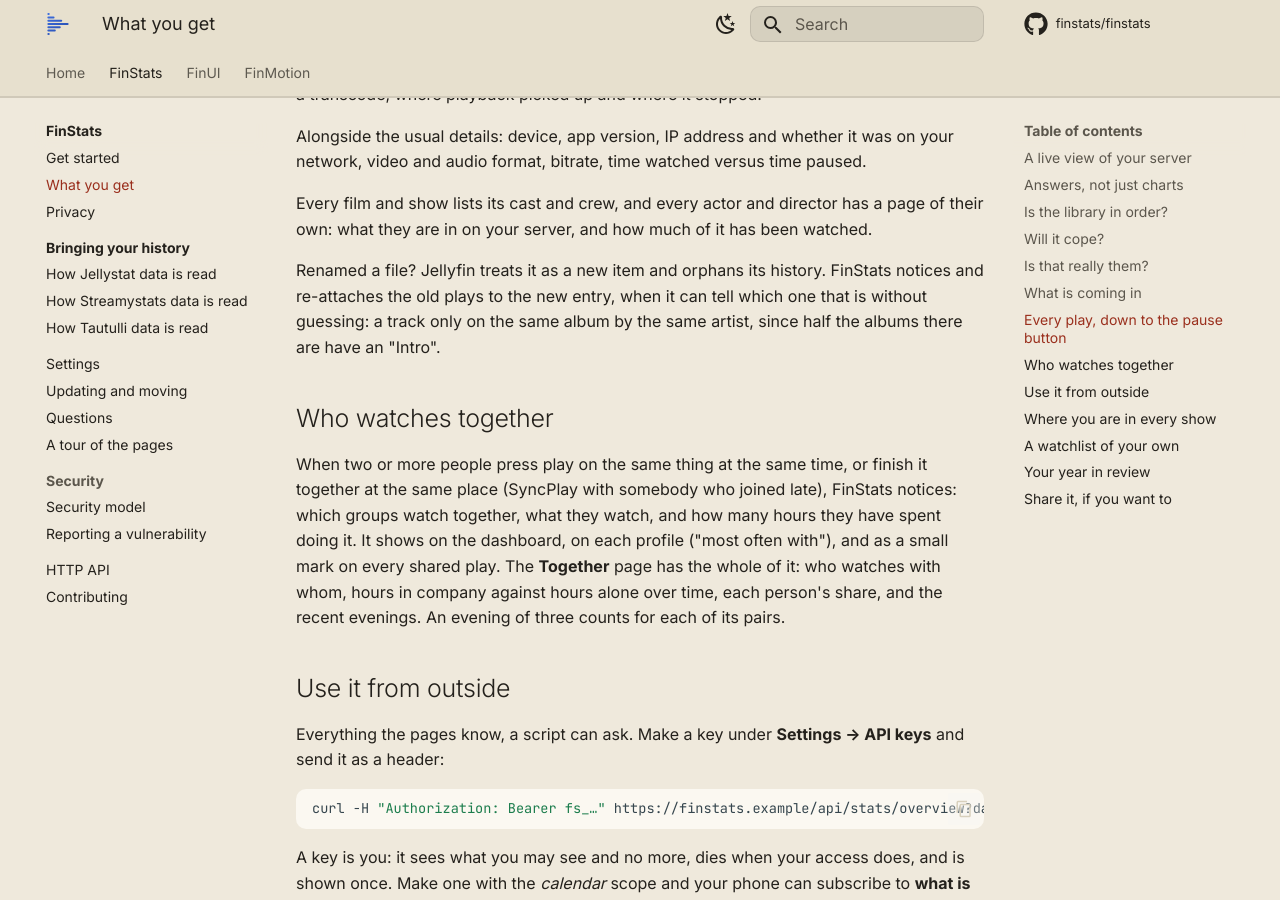
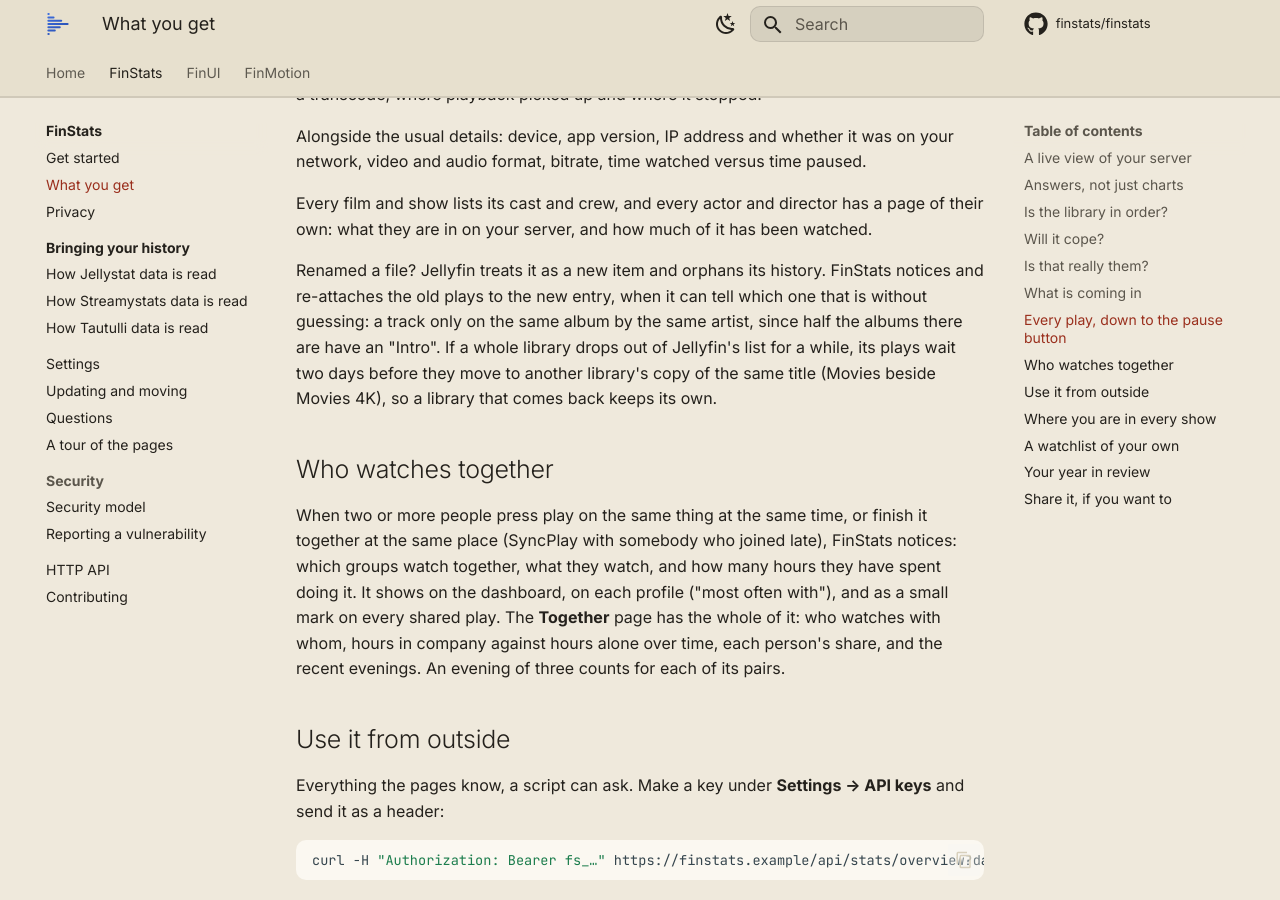
Before and after one commit to finstats/docs, an MkDocs documentation site: the page built from docs/finstats/features.md, in a window 1280 px wide and 900 px high, scrolled down 3299 px. Built offline with MkDocs 1.6.1 and Material for MkDocs 9.7.7, drawn with Linux system fonts in a browser that asks for light colours; comment, search, counter and statistics services are not loaded.

Commit message:
docs(finstats): plays of a library missing from Jellyfin's list wait two days before they move

```diff
--- a/docs/finstats/features.md
+++ b/docs/finstats/features.md
@@ -103,6 +103,8 @@ what they are in on your server, and how much of it has been watched.
 Renamed a file? Jellyfin treats it as a new item and orphans its history. FinStats notices and
 re-attaches the old plays to the new entry, when it can tell which one that is without guessing: a track
 only on the same album by the same artist, since half the albums there are have an "Intro".
+If a whole library drops out of Jellyfin's list for a while, its plays wait two days before they move to
+another library's copy of the same title (Movies beside Movies 4K), so a library that comes back keeps its own.
 
 ## Who watches together
 When two or more people press play on the same thing at the same time, or finish it together at the same place (SyncPlay
```
